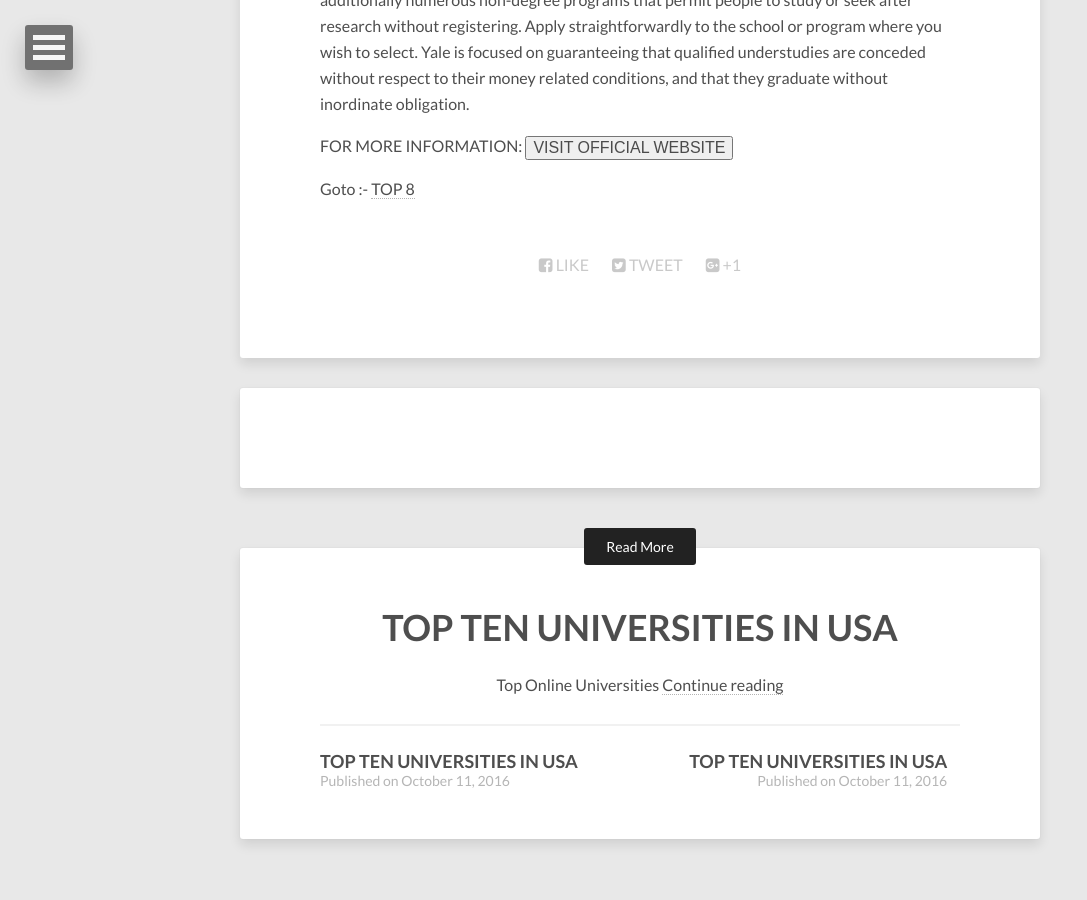
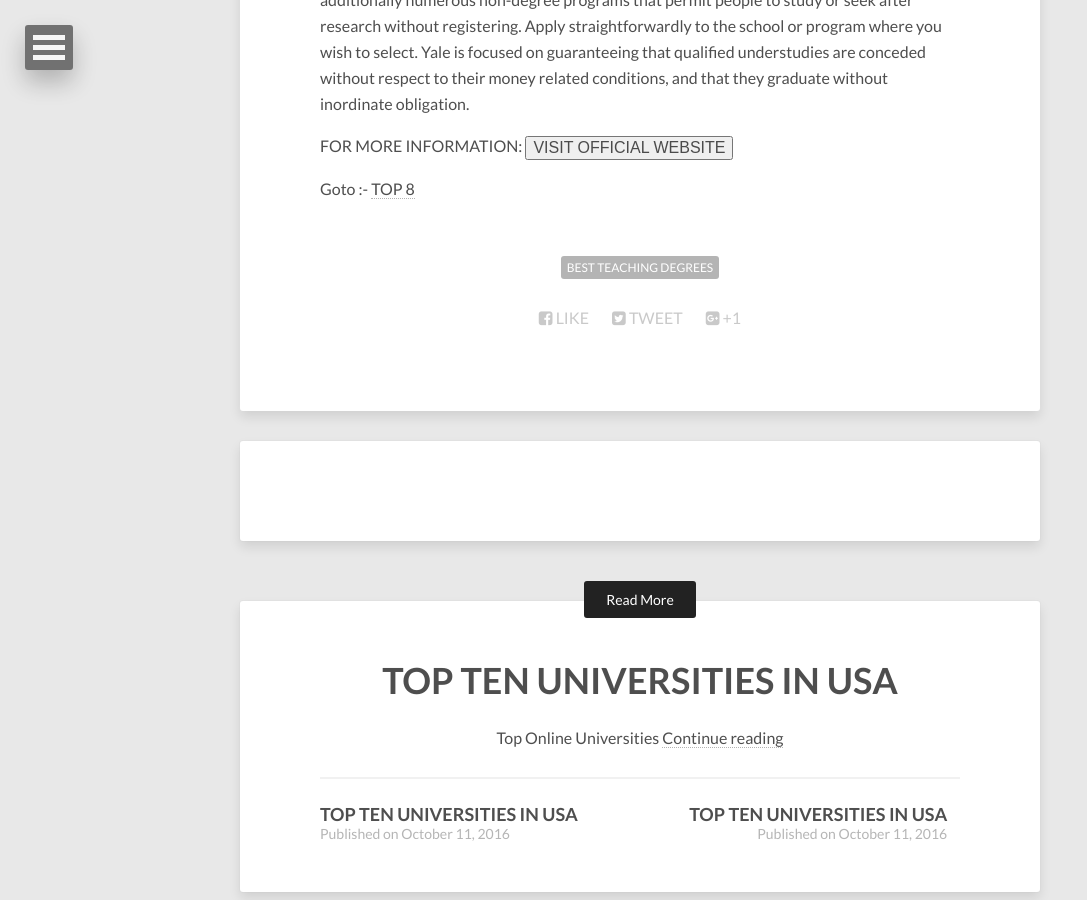
Before and after one commit to vivek1karna/topten, a Jekyll site: the page built from _posts/2016-10-11-top-online-universities7.md, in a window 1280 px wide and 900 px high, scrolled down 1380 px. Shown: the whole window, without its empty margins (0-1087 px from the left). Built offline with Jekyll 4.4.1, drawn with Linux system fonts in a browser that asks for light colours; nearby versions of some CDN libraries; comment, search, counter and statistics services are not loaded.

Commit message:
Update 2016-10-11-top-online-universities7.md

```diff
--- a/_posts/2016-10-11-top-online-universities7.md
+++ b/_posts/2016-10-11-top-online-universities7.md
@@ -3,6 +3,7 @@ layout: post
 title: TOP TEN UNIVERSITIES IN USA
 description: Top Online Universities
 comments: true
+tags: [Best Teaching Degrees]
 image:
   feature: pic07.jpg
 published: true
```
